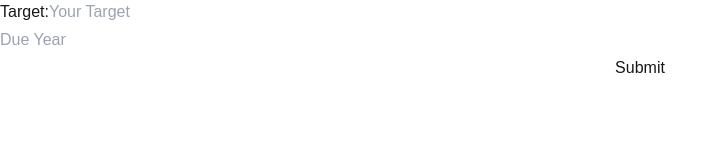
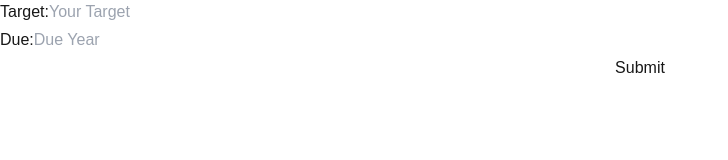
Before and after one commit to JaQubus/TImeVault, a Next.js app in the folder time-vault/: page /form in a window 1280 px wide. Shown: the top 160 px of the page, without its empty margins (0-728 px from the left). Built offline with nearby package versions, Linux system fonts and the light colour scheme.

Commit message:
basic form

```diff
--- a/time-vault/app/form/page.tsx
+++ b/time-vault/app/form/page.tsx
@@ -55,6 +55,7 @@ const Form = () => {
             )}
           </div>
           <div>
+            <label htmlFor="target">Due:</label>
             <input
               id="due"
               {...register("due", {
@@ -72,6 +73,9 @@ const Form = () => {
               placeholder="Due Year"
               name="due"
             />
+            {errors.target && (
+              <p style={{ color: "red" }}>{errors.due?.message}</p>
+            )}
           </div>
           <button type="submit" disabled={isSubmitting}>
             Submit
```
